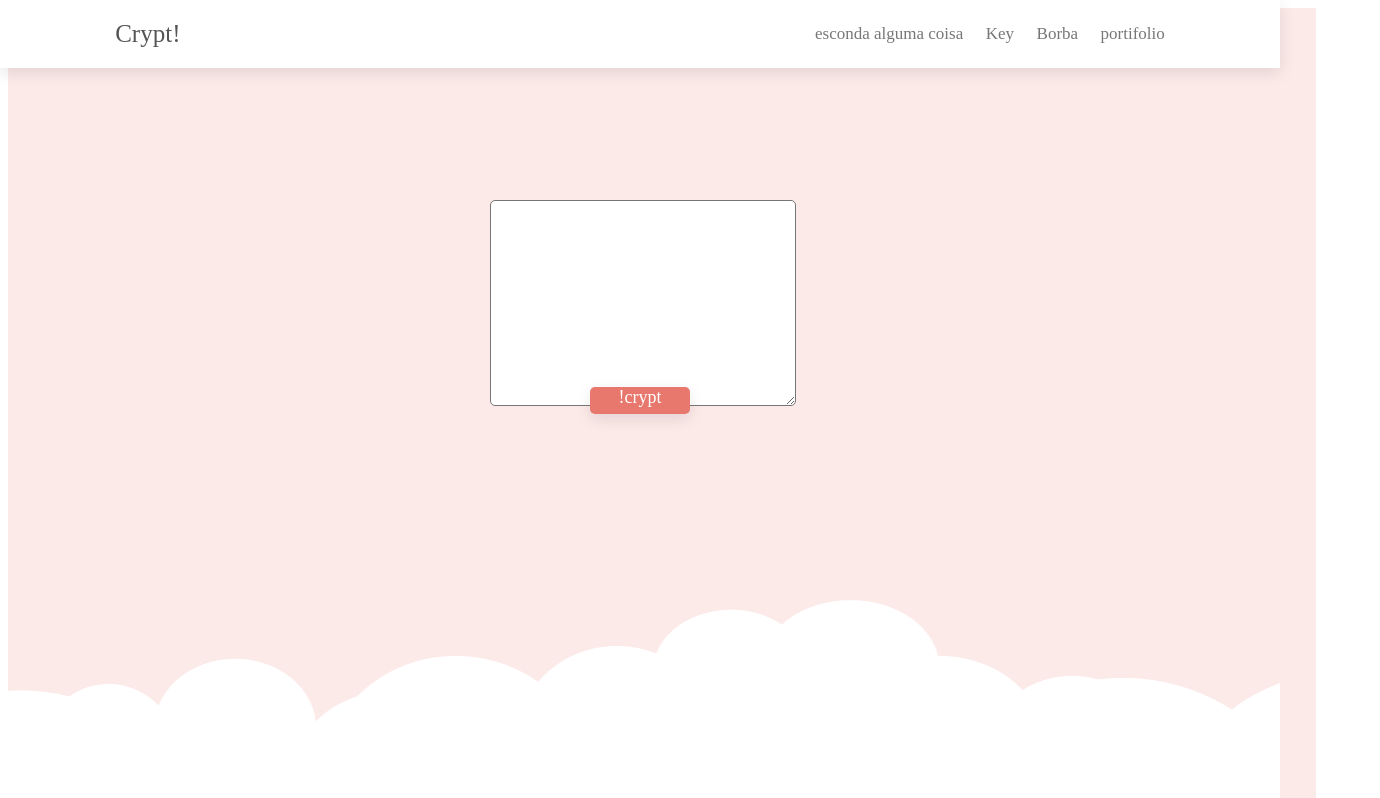
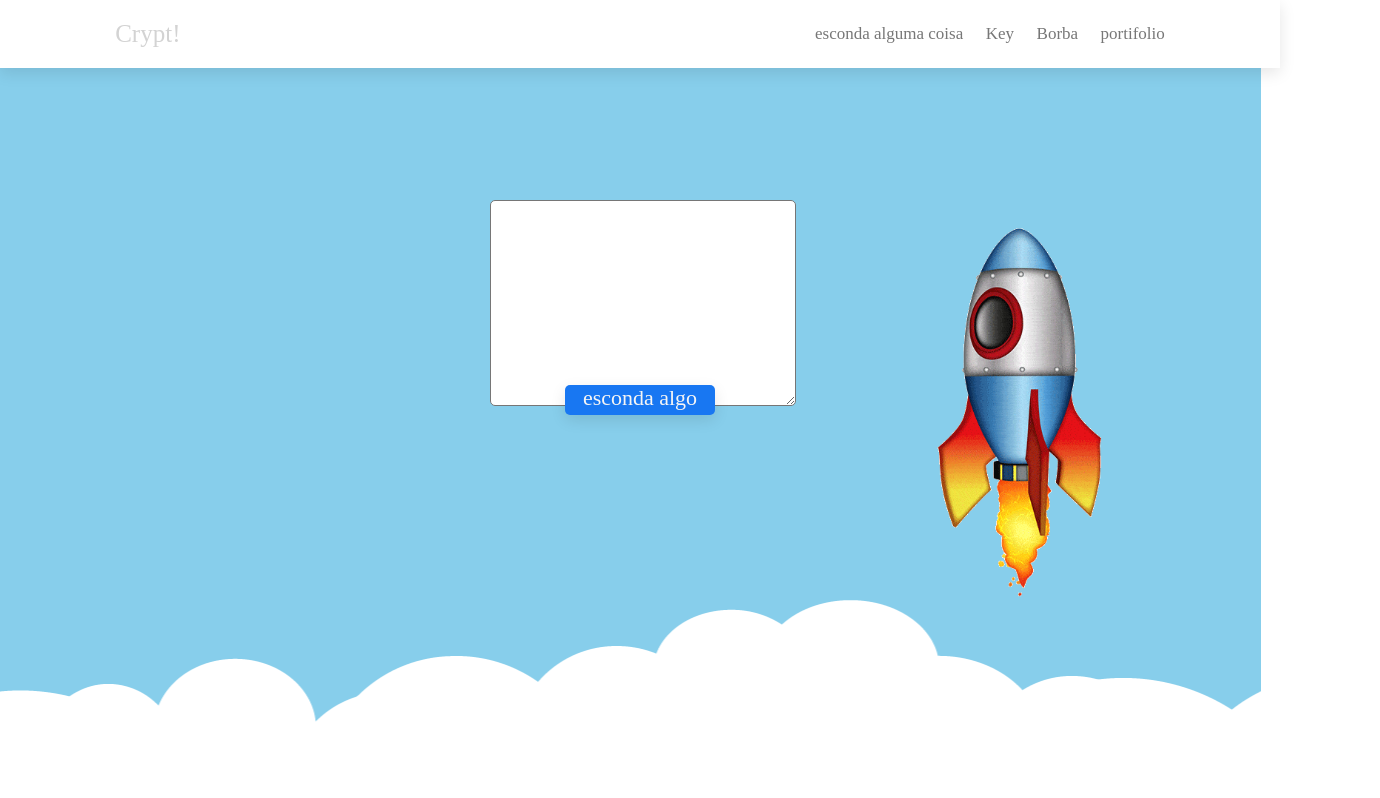
Before and after one commit to borbanicolas/Cript, a plain HTML site: page index.html in a window 1280 px wide. Shown: the top 798 px of the page, 1380 px wide, since content can reach past the window. Drawn offline with Linux system fonts and the light colour scheme.

Commit message:
trabalhando no tema

```diff
--- a/CSS/style.css
+++ b/CSS/style.css
@@ -1,9 +1,9 @@
 @import url('https://fonts.googleapis.com/css2?family=Nunito:ital,wght@0,200;0,300;0,400;0,600;0,700;1,200;1,300&display=swap');
 :root{
-    --main-color: #e8786e;
-    --black:#555;
+    --main-color: #1877f2;
+    --black:#d3d3d3   ;
     --light-color:#777;
-    --bg:#fceae9;
+    --bg: #87ceeb;
     --border: .1rem solid rgba(0,0,0,.1);
     --box-shadow: 0 .5rem  1.5rem rgba(0,0,0,.1);
 
@@ -15,12 +15,11 @@
 html{
     font-size: 62.5%;
     scroll-behavior: smooth;
-    scroll-padding: 9rem;
     overflow-x: hidden;
+    margin-left: -1rem;
+    margin-right: -10rem;
 }
-section{
-    padding: 2rem 9%;
-}
+
 
 .header{
     position: fixed;
@@ -53,11 +52,11 @@ section{
 .home{
 
     gap:1.5rem;
-    padding-top: 10rem;
+
     background: var(--bg);
-    width: 1080px;
-    height: 700px;
-   align-items: center;
+    width: 1263px;
+    height: 800px;
+    align-items: center;
     }
     .home .box{
         width: 300px;
@@ -69,17 +68,22 @@ section{
         margin-top: 200px;
         margin-left: -150px;
         border-radius: .5rem;
+        text-align: center;
+
+
+
+
     }
 
     .btn{
-        width: 100px;
-        height: 27px;
+        width: 150px;
+        height: 30px;
         position: absolute;
         top: 0;
         bottom: 0;
         left: 0;
         right: 0;
-        color: white;
+        color: whitesmoke;
         border-radius: .5rem;
         display: inline-block;
         margin: auto;
@@ -87,8 +91,9 @@ section{
         cursor: pointer;
         box-shadow: var(--box-shadow);
         text-align: center;
+        align-items: center ;
         z-index: 0;
-        font-size: 18px;
+        font-size: 22px;
         overflow: hidden;
 
     }
@@ -98,13 +103,15 @@ section{
         top: 0; right: 0;
         height: 100%;
         width: 0%;
-        background:var(--black);
+        background:#ff1e00;
         z-index: -1;
         transition: .2s ease-out;
+
     }
     .btn:hover::before{
         left: 0;
         width:100%;
+        color: black;
     }
     .home .cloud{
         position: absolute;
@@ -131,14 +138,24 @@ section{
     animation-direction: reverse;
     animation-duration: 15s;
 }
+.home img{
+    max-height:30%;
+    max-width: 30%;
+    margin-left: 830px;
+    margin-top: 210px;
+}
+
+
 
 .key{
-    gap:1.5rem;
-    padding-top: 10rem;
+
     background: white;
-    width: 1080px;
-    height: 700px;
-   align-items: center;
+    width: 1363px;
+    height: 1263px;
+    min-height: 900px;
+    min-width: 100%;
+
+    align-items: center;
 }
 
 .key .box-2{
--- a/index.html
+++ b/index.html
@@ -14,7 +14,7 @@
         <a href="#home" class="logo">Crypt!</a>
         <nav class="navbar">
             <a href="#home">esconda alguma coisa</a>
-            <a href="#services">Key</a>
+            <a href="#key">Key</a>
             <a href="#about">Borba</a>
             <a href="#portifolio">portifolio</a>
 
@@ -26,7 +26,10 @@
         <section class="home" id="home">
          <div class="content">  <textarea name="" placeholder="message" class="box" id="" cols="30" rows="10">
             </textarea>
-            <a href="#key" class="btn">!crypt</a>
+            <a href="#key" class="btn">esconda algo</a>
+            <div class="image">
+                <img src="imagens/emoji-3d icons-glossy-3d-icons-rocket-72dpi-forPersonalUseOnly.gif" alt="">
+            </div>
         </div>
 
             <div class="cloud cloud-1"></div>
@@ -39,6 +42,7 @@
         <section class="key" id="key">
             <div class="content">  <textarea name="" placeholder="message" class="box-2" id="" cols="30" rows="10">
             </textarea>
+
 
 
 
```
Also changed, not shown: imagens/22cac0191a9db1b9e55b81fb1afab6b4.gif (added), imagens/emoji-3d icons-glossy-3d-icons-rocket-72dpi-forPersonalUseOnly.gif (added), imagens/giphy.gif (added).
